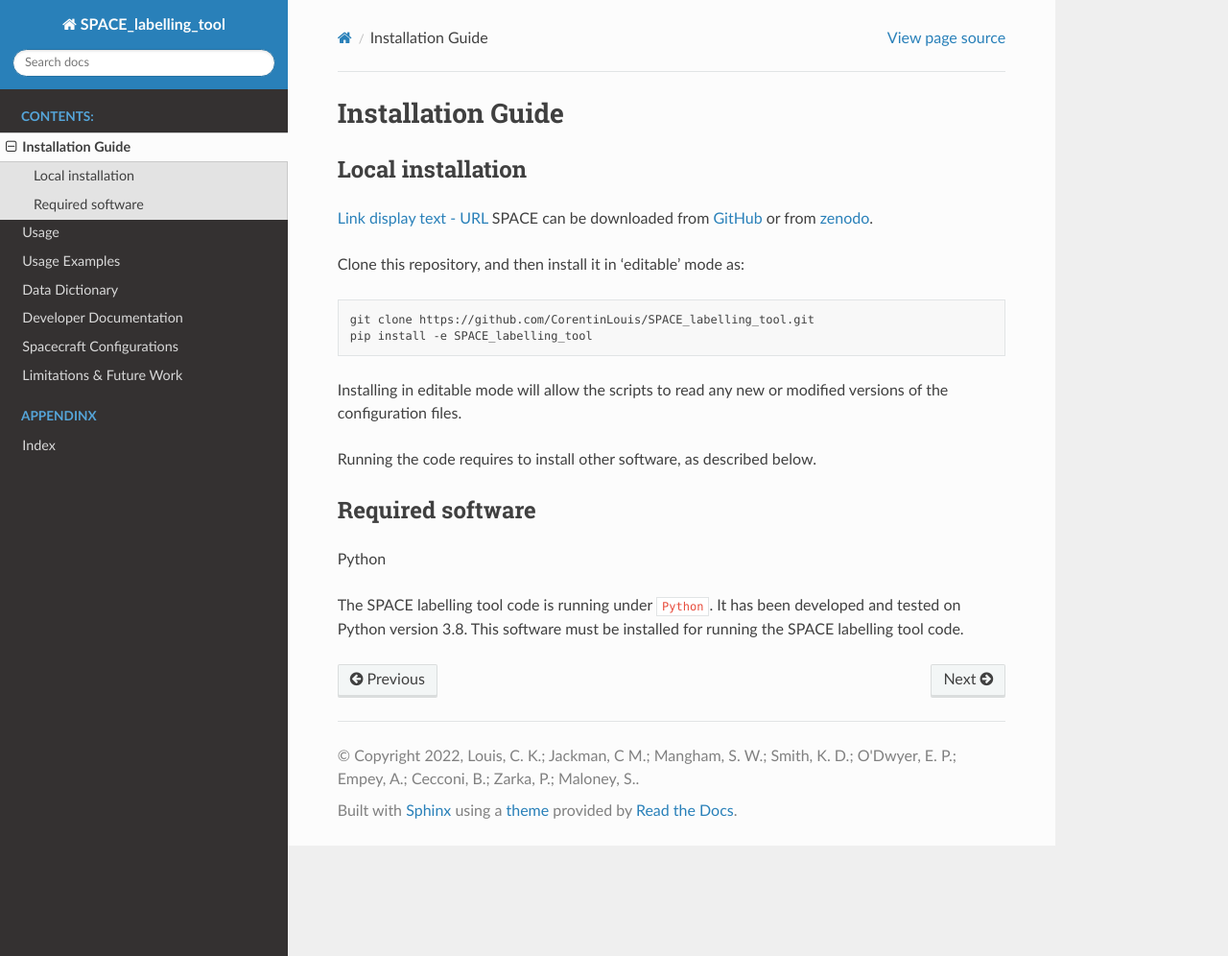
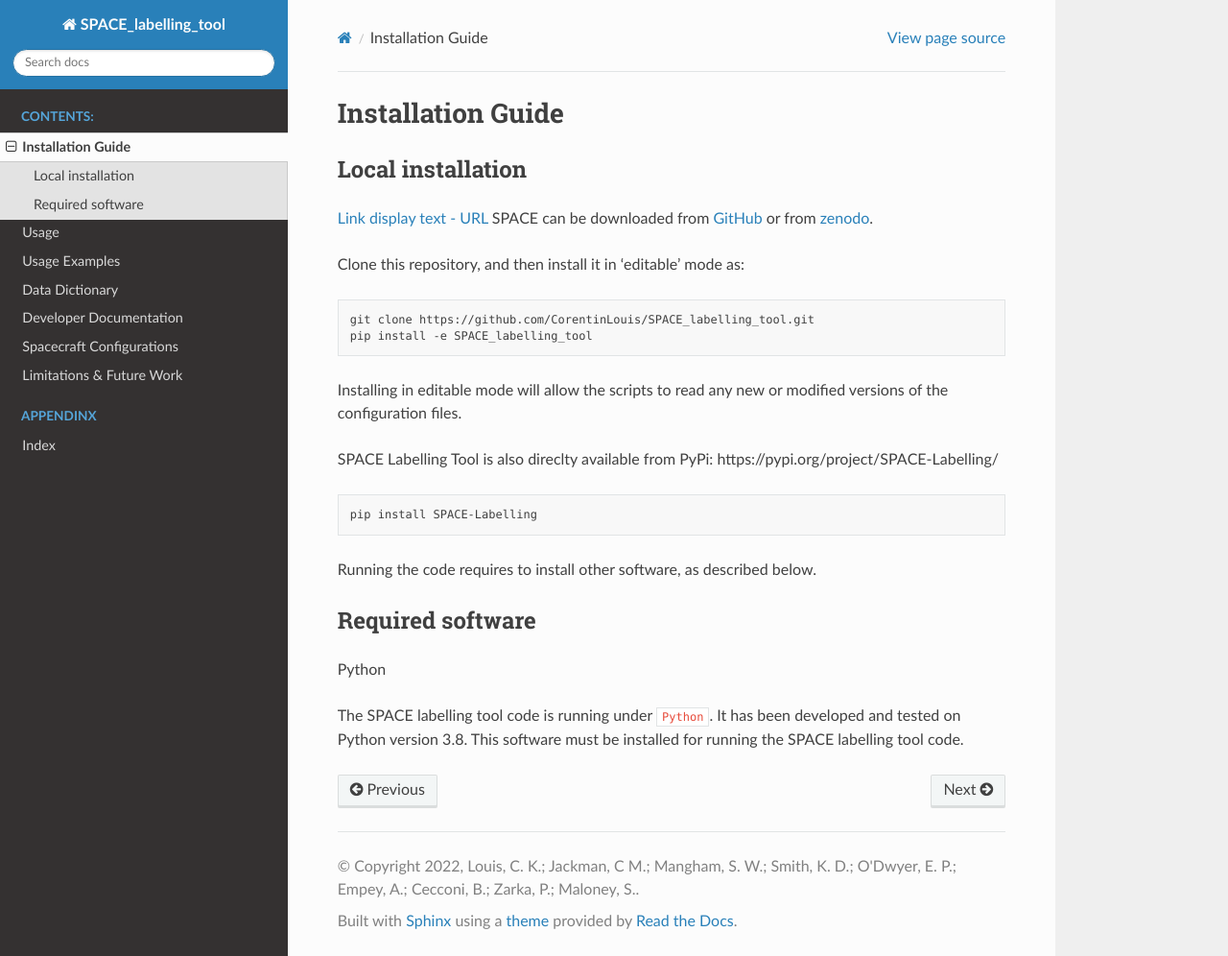
Before and after one commit to CorentinLouis/SPACE_labelling_tool, a Sphinx documentation site: the page built from docs/source/installation.md, in a window 1280 px wide and 996 px high. Shown: the whole window at 96% size. Built offline with Sphinx 7.4.7 and the Read the Docs theme 2.0.0, drawn with Linux system fonts in a browser that asks for light colours.

Commit message:
Updating the documentation to include the PyPi link

````diff
--- a/docs/source/installation.md
+++ b/docs/source/installation.md
@@ -13,6 +13,12 @@ pip install -e SPACE_labelling_tool
 ```
 Installing in editable mode will allow the scripts to read any new or modified versions of the configuration files.
 
+SPACE Labelling Tool is also direclty available from PyPi: https://pypi.org/project/SPACE-Labelling/
+
+```shell
+pip install SPACE-Labelling
+```
+
 
 Running the code requires to install other software, as described below.
 
````
Also changed, not shown: README.md (+8 -0 lines).
